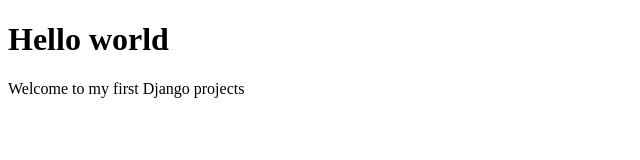
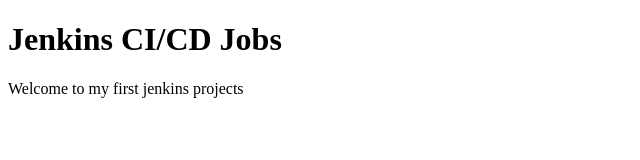
Before and after one commit to Bhavesh202021/MobileApp, a plain HTML site: page main.html in a window 1280 px wide. Shown: the whole page, without its empty margins (0-640 px from the left). Drawn offline with Linux system fonts and the light colour scheme.

Commit message:
updated code

```diff
--- a/main.html
+++ b/main.html
@@ -1,12 +1,12 @@
 <!DOCTYPE html>
 <html lang="en">
 <head>
-    <h1> Hello world</h1>
-    <p> Welcome to my first Django projects</p>
+    <h1> Jenkins CI/CD Jobs</h1>
+    <p> Welcome to my first jenkins projects</p>
     <meta charset="UTF-8">
     <meta http-equiv="X-UA-Compatible" content="IE=edge">
     <meta name="viewport" content="width=device-width, initial-scale=1.0">
-    <title>Document</title>
+    <title>Jenkins CI/CD Pipelines</title>
 </head>
 <body>
 
```
